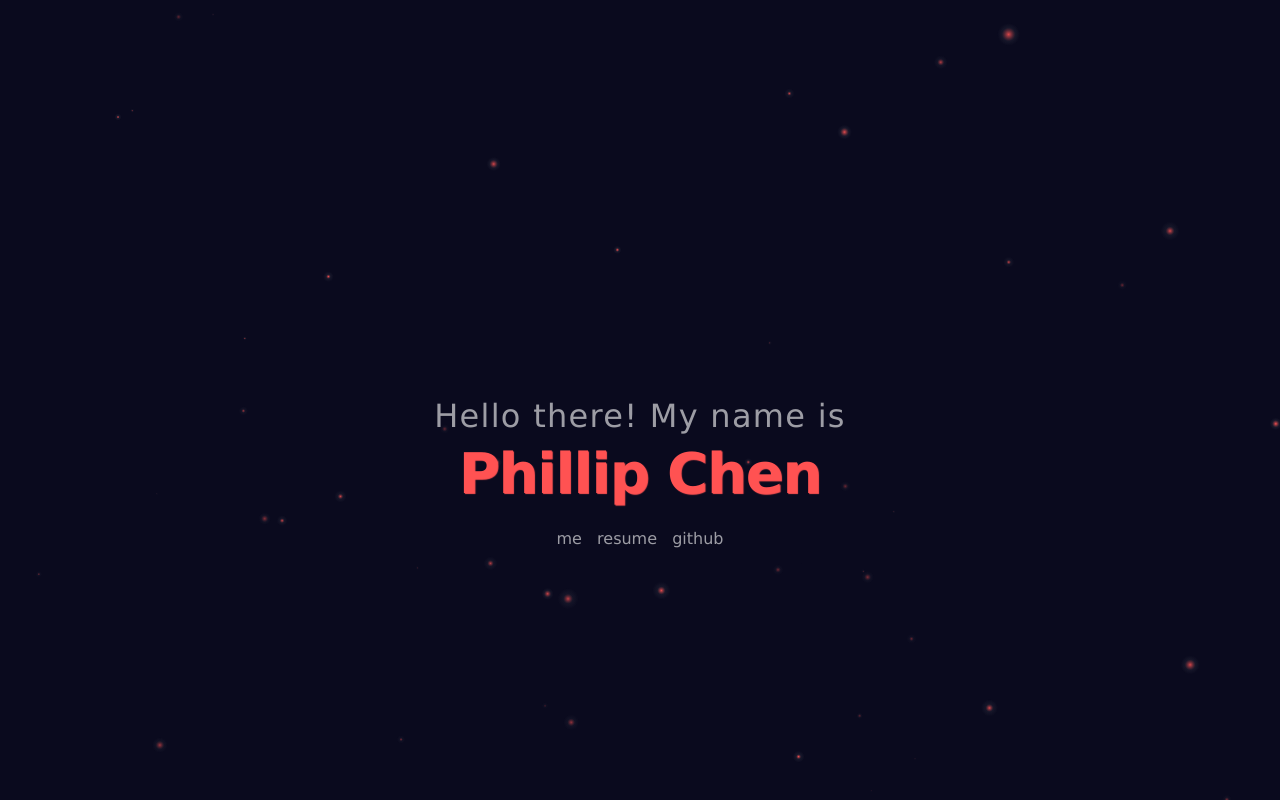
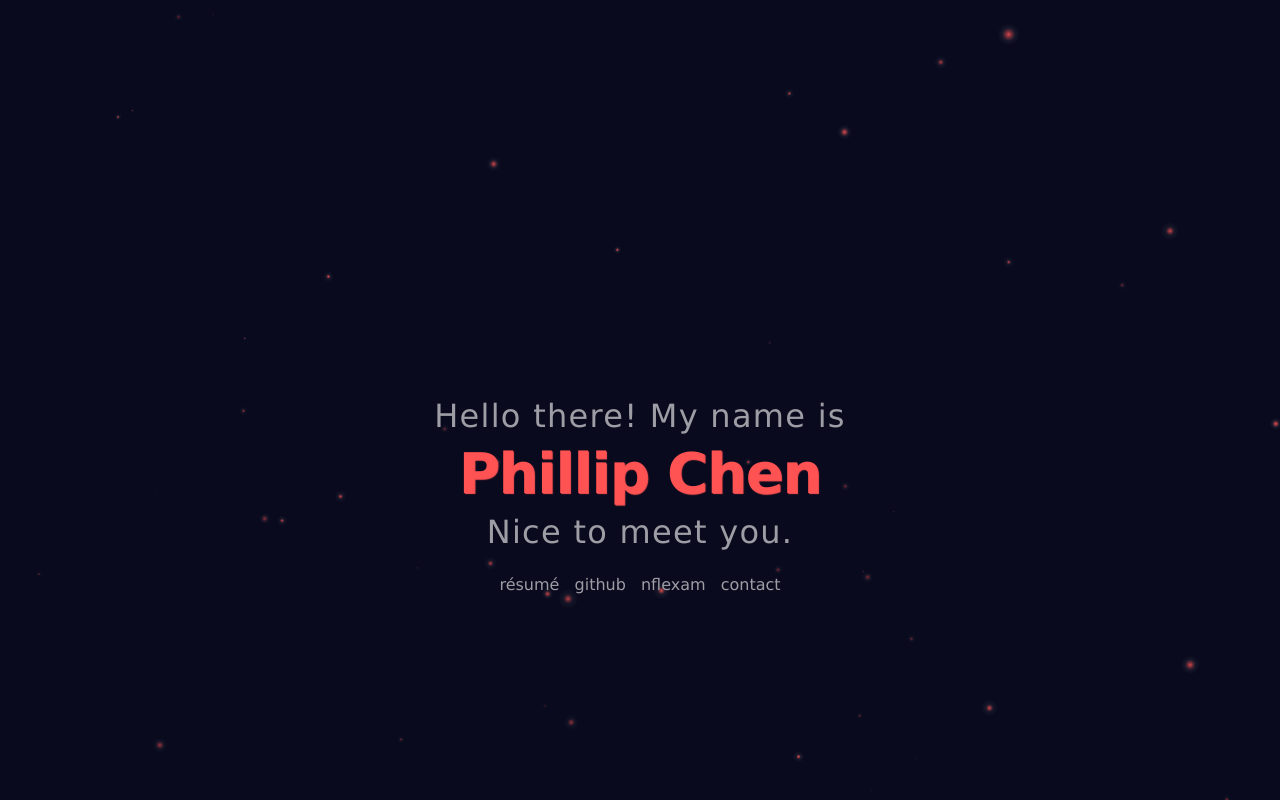
Before and after one commit to phillipchengh/pchenp, a website: page static/index.html in a window 1280 px wide. Drawn offline with nearby package versions, Linux system fonts and the light colour scheme.

Commit message:
fleshed out links

```diff
--- a/static/index.html
+++ b/static/index.html
@@ -14,16 +14,30 @@
         <h1 class="name">
           Phillip Chen
         </h1>
+        <h2 class="greeting">
+          Nice to meet you.
+        </h2>
         <ul class="links">
-          <li class="link">
-            me
-          </li>
-          <li class="link">
-            resume
-          </li>
-          <li class="link">
-            github
-          </li>
+          <a href="/resume">
+            <li class="link">
+              résumé
+            </li>
+          </a>
+          <a href="https://github.com/phillipchengh">
+            <li class="link">
+              github
+            </li>
+          </a>
+          <a href="/nflexam">
+            <li class="link">
+              nflexam
+            </li>
+          </a>
+          <a href="mailto:phillip.chen@hotmail.com">
+            <li class="link">
+              contact
+            </li>
+          </a>
         </ul>
       </div>
     </div>
--- a/static/less/style.less
+++ b/static/less/style.less
@@ -12,6 +12,10 @@ body {
   background-color: @dark-blue;
   color: white;
   font-family: @font-family;
+}
+
+a {
+  text-decoration: none;
 }
 
 #background {
@@ -74,4 +78,9 @@ body {
   color: @link-color;
   display: inline-block;
   padding: @link-padding;
+  .transition(@link-transition);
 }
+
+.link:hover {
+  color: @link-hover-color;
+}
--- a/static/less/variables.less
+++ b/static/less/variables.less
@@ -18,11 +18,13 @@
 @name-font-weight: 700;
 @name-line-height: 1.5;
 @name-letter-spacing: -0.02em;
-@name-text-shadow: 1px 1px 1px rgba(255,82,82,1);
+@name-text-shadow: 1px 1px 1px @orange;
 
-@links-margin: 10px;
+@links-margin: 24px;
 @link-border: 1px solid @lighter-blue;
 @link-color: @lighter-blue;
+@link-hover-color: @orange;
+@link-transition: color 0.3s ease 0;
 @link-padding: 5px;
 /**
 * grid
```
Also changed, not shown: static/style.css.
